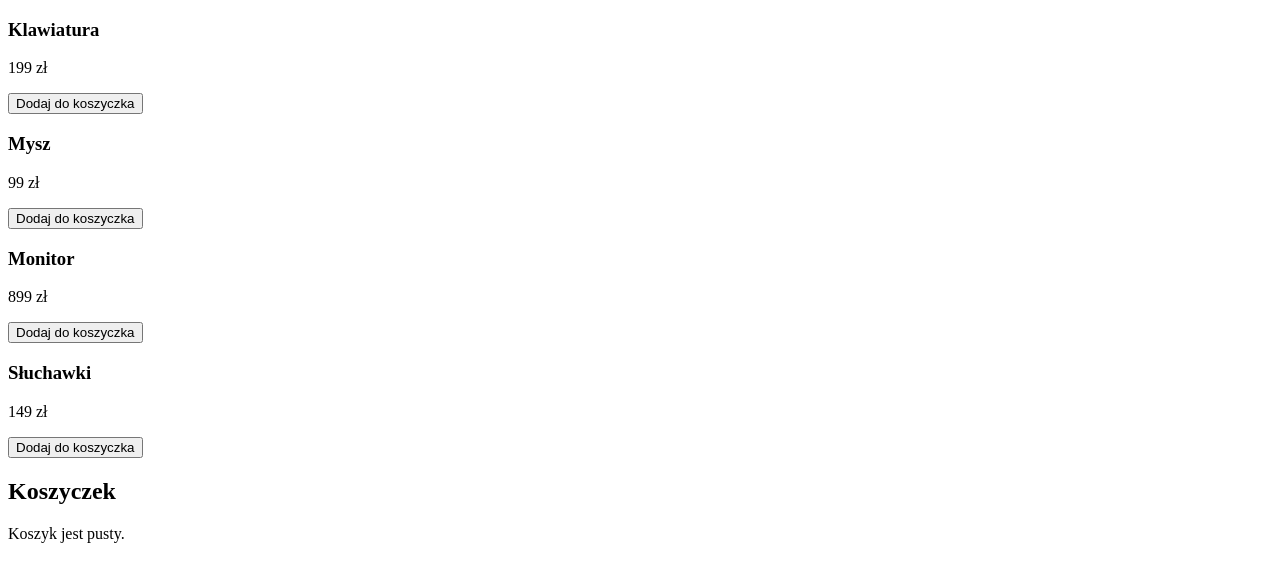
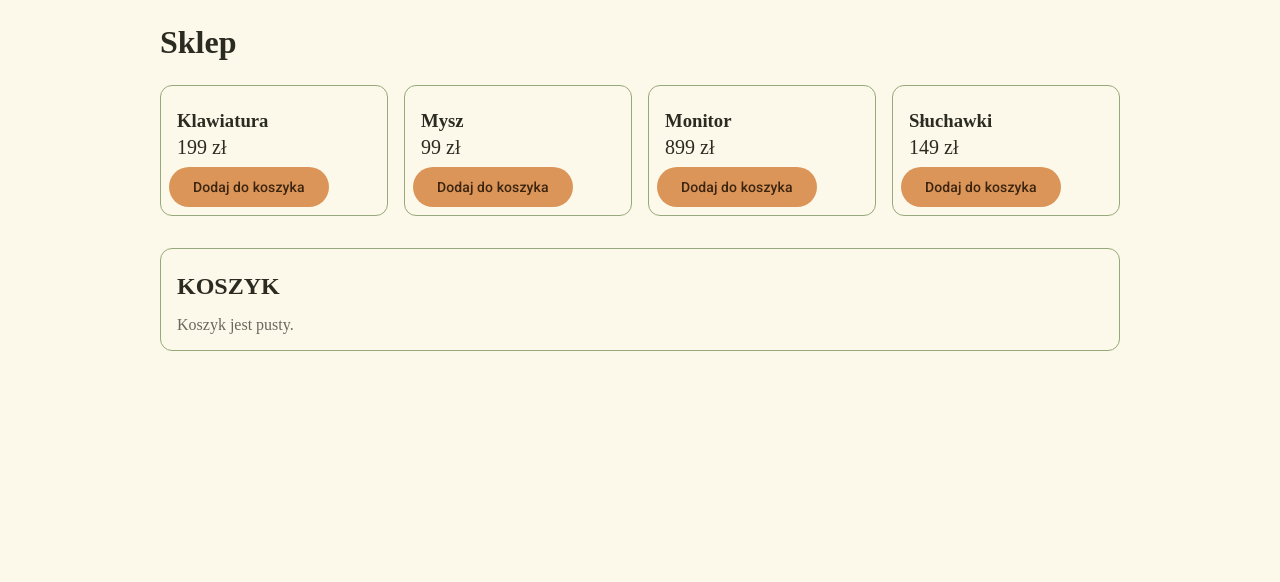
Before and after one commit to Barbequesause/Shop_Angular, an Angular app: page / in a window 1280 px wide. Shown: the top 582 px of the page. Built offline with nearby package versions, Linux system fonts and the light colour scheme.

Commit message:
added some styles

```diff
--- a/package.json
+++ b/package.json
@@ -12,10 +12,12 @@
   "private": true,
   "packageManager": "npm@11.19.1",
   "dependencies": {
+    "@angular/cdk": "^22.2.1",
     "@angular/common": "^22.2.0",
     "@angular/compiler": "^22.2.0",
     "@angular/core": "^22.2.0",
     "@angular/forms": "^22.2.0",
+    "@angular/material": "^22.2.1",
     "@angular/platform-browser": "^22.2.0",
     "@angular/platform-server": "^22.2.0",
     "@angular/router": "^22.2.0",
--- a/src/app/app.html
+++ b/src/app/app.html
@@ -1,2 +1,3 @@
+<h1>Sklep</h1>
 <app-product-list [products]="products" (addProduct)="addToCart($event)" />
 <app-cart [items]="cart" (remove)="removeFromCart($event)" />
--- a/src/app/app.scss
+++ b/src/app/app.scss
@@ -0,0 +1,15 @@
+:host {
+  display: block;
+  max-width: 960px;
+  margin: 0 auto;
+  padding: 24px 16px;
+}
+
+h1 {
+  margin: 0 0 24px;
+}
+
+app-cart {
+  display: block;
+  margin-top: 32px;
+}
--- a/src/app/cart/cart.html
+++ b/src/app/cart/cart.html
@@ -1,14 +1,22 @@
-<h2>Koszyczek</h2>
+<mat-card appearance="outlined">
+  <mat-card-content>
+    <h2>KOSZYK</h2>
 
     @if (items.length === 0) {
-  <p>Koszyk jest pusty.</p>
+      <p class="empty">Koszyk jest pusty.</p>
     } @else {
       @for (item of items; track $index) {
-    <div>
-      {{ item.name }} {{ item.price }} zł
-      <button (click)="remove.emit($index)">Usuń</button>
+        <div class="row">
+          <span class="name">{{ item.name }}</span>
+          <span class="price">{{ item.price }} zł</span>
+          <button matButton="tonal" (click)="remove.emit($index)">Usuń</button>
         </div>
       }
       <hr />
-  <p>RAZEM {{ total }} zł</p>
+      <p class="total">
+        <span>RAZEM</span>
+        <span>{{ total }} zł</span>
+      </p>
     }
+  </mat-card-content>
+</mat-card>
--- a/src/app/cart/cart.scss
+++ b/src/app/cart/cart.scss
@@ -0,0 +1,36 @@
+h2 {
+  margin: 8px 0 16px;
+}
+
+.empty {
+  opacity: 0.7;
+}
+
+.row {
+  display: flex;
+  align-items: center;
+  gap: 16px;
+  padding: 4px 0;
+}
+
+.name {
+  flex: 1;
+}
+
+.price {
+  font-weight: 500;
+}
+
+hr {
+  border: none;
+  border-top: 1px solid var(--mat-sys-outline-variant);
+  margin: 16px 0;
+}
+
+.total {
+  display: flex;
+  justify-content: space-between;
+  margin: 0;
+  font-size: 1.25rem;
+  font-weight: 600;
+}
--- a/src/app/cart/cart.ts
+++ b/src/app/cart/cart.ts
@@ -1,11 +1,13 @@
 import { Component, EventEmitter, Input, Output } from '@angular/core';
+import { MatButtonModule } from '@angular/material/button';
+import { MatCardModule } from '@angular/material/card';
 import { Product } from '../product';
 
 @Component({
-  imports: [],
   selector: 'app-cart',
+  imports: [MatButtonModule, MatCardModule],
+  templateUrl: './cart.html',
   styleUrl: './cart.scss',
-  templateUrl: './cart.html',
 })
 export class Cart {
   @Input() items: Product[] = [];
--- a/src/app/product-item/product-item.html
+++ b/src/app/product-item/product-item.html
@@ -1,5 +1,9 @@
-<div class="product">
-  <h3>{{ product.name }}</h3>
-  <p>{{ product.price }} zł</p>
-  <button (click)="addProduct.emit(product)">Dodaj do koszyczka</button>
-</div>
+<mat-card appearance="outlined">
+  <mat-card-content>
+    <h3>{{ product.name }}</h3>
+    <p class="price">{{ product.price }} zł</p>
+  </mat-card-content>
+  <mat-card-actions>
+    <button matButton="filled" (click)="addProduct.emit(product)">Dodaj do koszyka</button>
+  </mat-card-actions>
+</mat-card>
--- a/src/app/product-item/product-item.scss
+++ b/src/app/product-item/product-item.scss
@@ -0,0 +1,9 @@
+h3 {
+  margin: 8px 0 4px;
+}
+
+.price {
+  margin: 0;
+  font-size: 1.25rem;
+  font-weight: 500;
+}
--- a/src/app/product-item/product-item.ts
+++ b/src/app/product-item/product-item.ts
@@ -1,8 +1,11 @@
 import { Component, EventEmitter, Input, Output } from '@angular/core';
+import { MatButtonModule } from '@angular/material/button';
+import { MatCardModule } from '@angular/material/card';
 import { Product } from '../product';
 
 @Component({
   selector: 'app-product-item',
+  imports: [MatButtonModule, MatCardModule],
   templateUrl: './product-item.html',
   styleUrl: './product-item.scss',
 })
--- a/src/app/product-list/product-list.scss
+++ b/src/app/product-list/product-list.scss
@@ -0,0 +1,5 @@
+:host {
+  display: grid;
+  grid-template-columns: repeat(auto-fill, minmax(200px, 1fr));
+  gap: 16px;
+}
--- a/src/index.html
+++ b/src/index.html
@@ -1,11 +1,21 @@
 <!doctype html>
 <html lang="en">
   <head>
-  <meta charset="utf-8">
+    <meta charset="utf-8" />
     <title>ProjektSklep</title>
-  <base href="/">
-  <meta name="viewport" content="width=device-width, initial-scale=1">
-  <link rel="icon" type="image/x-icon" href="favicon.ico">
+    <base href="/" />
+    <meta name="viewport" content="width=device-width, initial-scale=1" />
+    <link rel="icon" type="image/x-icon" href="favicon.ico" />
+    <link rel="preconnect" href="https://fonts.googleapis.com" />
+    <link rel="preconnect" href="https://fonts.gstatic.com" crossorigin />
+    <link
+      href="https://fonts.googleapis.com/css2?family=Roboto:wght@300;400;500&display=swap"
+      rel="stylesheet"
+    />
+    <link
+      href="https://fonts.googleapis.com/icon?family=Material+Symbols+Outlined"
+      rel="stylesheet"
+    />
   </head>
   <body>
     <app-root></app-root>
--- a/src/styles.scss
+++ b/src/styles.scss
@@ -1 +1,33 @@
-/* You can add global styles to this file, and also import other style files */
+@use '@angular/material' as mat;
+
+html {
+  @include mat.theme(
+    (
+      color: (
+        theme-type: light,
+        primary: mat.$green-palette,
+      ),
+      typography: Roboto,
+      density: 0,
+    )
+  );
+
+  @include mat.theme-overrides(
+    (
+      primary: #db9558,
+      on-primary: #3b2410,
+      secondary-container: #a8bba3,
+      on-secondary-container: #23301d,
+      surface: #fcf9ea,
+      background: #fcf9ea,
+      on-surface: #2b2b22,
+      outline-variant: #97a87a,
+    )
+  );
+}
+
+body {
+  margin: 0;
+  background: var(--mat-sys-surface);
+  color: var(--mat-sys-on-surface);
+}
```
Also changed, not shown: 1 other file (tests, documents, lock files or other folders). Lines whose indentation alone changed are shown as unchanged.
